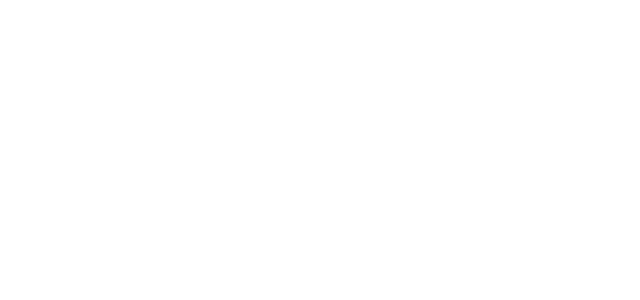
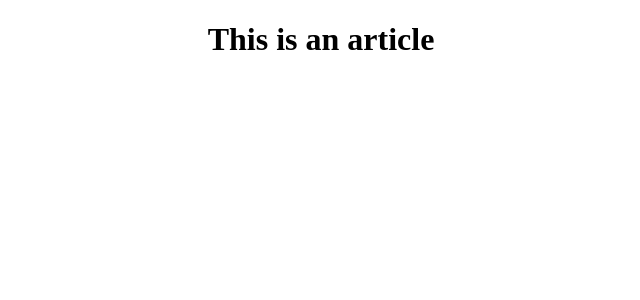
Before and after one commit to ketankshukla/portfolio-react-blog, a React (Create React App) app: page /article in a window 1280 px wide. Shown: the top 300 px of the page, without its empty margins (319-959 px from the left). Built offline with nearby package versions, Linux system fonts and the light colour scheme.

Commit message:
Added various pages

```diff
--- a/src/App.js
+++ b/src/App.js
@@ -1,16 +1,22 @@
-import React from 'react';
-import {BrowserRouter as Router, Route} from 'react-router-dom'
-import HomePage from './pages/HomePage';
-import './App.css'
+import React from "react";
+import { BrowserRouter as Router, Route } from "react-router-dom";
+import HomePage from "./pages/HomePage";
+import "./App.css";
+import AboutPage from "./pages/AboutPage";
+import ArticlePage from "./pages/ArticlePage";
+import ArticlesList from "./pages/ArticlesList";
 // comment
 const App = () => {
   return (
     <Router>
       <div className="App">
-        <Route path="/" component = {HomePage} exact/>
+        <Route path="/" component={HomePage} exact />
+        <Route path="/about" component={AboutPage} />
+        <Route path="/articles-list" component={ArticlesList} exact />
+        <Route path="/article" component={ArticlePage} exact />
       </div>
     </Router>
   );
-}
+};
 
 export default App;
--- /dev/null
+++ b/src/pages/AboutPage.js
@@ -0,0 +1,11 @@
+import React from 'react'
+
+const AboutPage = () => {
+  return (
+    <div>
+      <h1>About Me</h1>
+    </div>
+  )
+}
+
+export default AboutPage
--- /dev/null
+++ b/src/pages/ArticlePage.js
@@ -0,0 +1,11 @@
+import React from 'react'
+
+const ArticlePage = () => {
+  return (
+    <div>
+      <h1>This is an article</h1>
+    </div>
+  )
+}
+
+export default ArticlePage
--- /dev/null
+++ b/src/pages/ArticlesList.js
@@ -0,0 +1,11 @@
+import React from 'react'
+
+const ArticlesList = () => {
+  return (
+    <div>
+      <h1>Articles</h1>
+    </div>
+  )
+}
+
+export default ArticlesList
```
Also changed, not shown: 1 other file (tests, documents, lock files or other folders).
